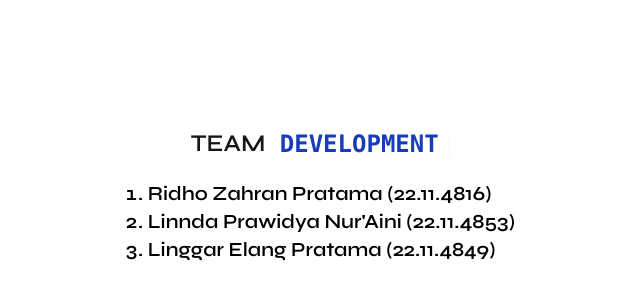
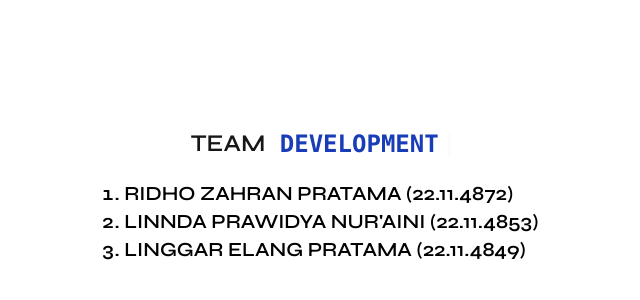
Before and after one commit to linggarelang/pejuang, a Next.js app: page / in a window 1280 px wide. Shown: the part 204-504 px from the top of the page, without its empty margins (320-960 px from the left). Built offline with nearby package versions, Linux system fonts and the light colour scheme.

Commit message:
fix: team number id

```diff
--- a/app/page.tsx
+++ b/app/page.tsx
@@ -26,9 +26,9 @@ const Home = (): JSX.Element => {
           </div>
 
           <ol className='list-decimal list-inside'>
-            <li className='text-xl font-semibold text-black'>Ridho Zahran Pratama (22.11.4816)</li>
-            <li className='text-xl font-semibold text-black'>Linnda Prawidya  Nur&apos;Aini (22.11.4853)</li>
-            <li className='text-xl font-semibold text-black'>Linggar Elang Pratama (22.11.4849)</li>
+            <li className='text-xl font-semibold text-black'>RIDHO ZAHRAN PRATAMA (22.11.4872)</li>
+            <li className='text-xl font-semibold text-black'>LINNDA PRAWIDYA  NUR&apos;AINI (22.11.4853)</li>
+            <li className='text-xl font-semibold text-black'>LINGGAR ELANG PRATAMA (22.11.4849)</li>
           </ol>
         </div>
       </div>
```
